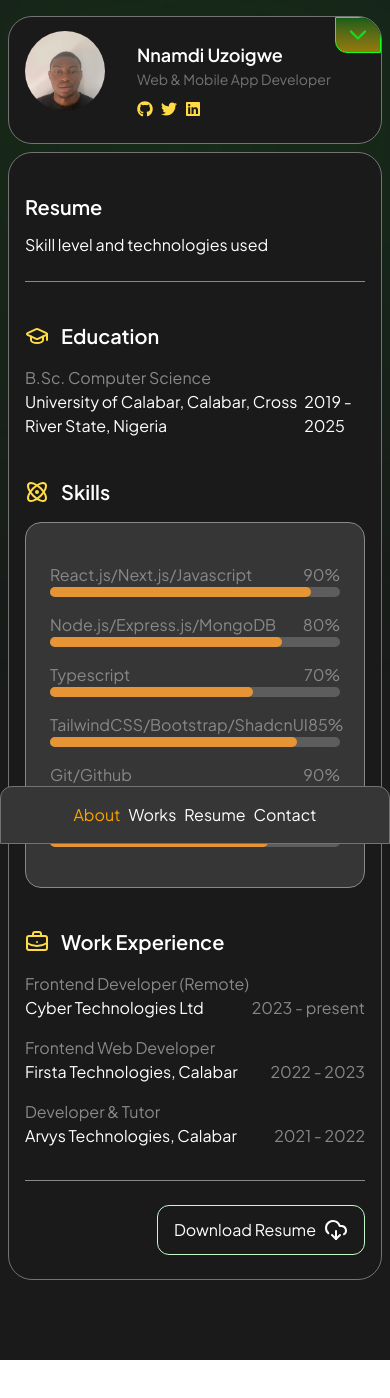
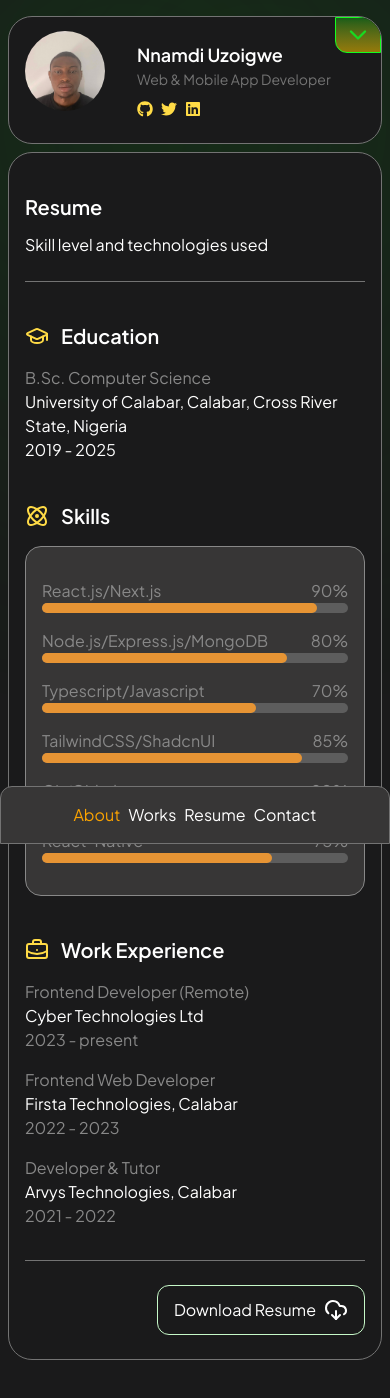
Before and after one commit to Nnamdi-Uzoigwe/Nnamdi-portfolio-site, a React (Vite) app in the folder portfolio-client/: page /resume in a window 390 px wide. Shown: the top 1398 px of the page. Before the commit the page ends 1360 px from the top, so only its background shows below. Built offline with nearby package versions, Linux system fonts and the light colour scheme.

Commit message:
resume and contact

```diff
--- a/portfolio-client/src/pages/Contact.tsx
+++ b/portfolio-client/src/pages/Contact.tsx
@@ -14,7 +14,7 @@ export default function Contact() {
         </h1>
       </div>
 
-      <form className="bg-[#373636] p-6 rounded-[20px]">
+      <form className="bg-[#373636] p-4 lg:p-6 rounded-[20px]">
         <div className="w-full">
             <p className="mb-1 font-semibold">Full name</p>
             <input
--- a/portfolio-client/src/pages/Resume.tsx
+++ b/portfolio-client/src/pages/Resume.tsx
@@ -5,7 +5,7 @@ export default function Resume() {
   const data = [
     {
       id: 1,
-      technologies: "React.js/Next.js/Javascript",
+      technologies: "React.js/Next.js",
       level: "90%",
     },
     {
@@ -15,12 +15,12 @@ export default function Resume() {
     },
     {
       id: 3,
-      technologies: "Typescript",
+      technologies: "Typescript/Javascript",
       level: "70%",
     },
     {
       id: 4,
-      technologies: "TailwindCSS/Bootstrap/ShadcnUI",
+      technologies: "TailwindCSS/ShadcnUI",
       level: "85%",
     },
     {
@@ -30,13 +30,13 @@ export default function Resume() {
     },
     {
       id: 6,
-      technologies: "React-Native/NativeWind",
+      technologies: "React-Native",
       level: "75%",
     },
   ];
   return (
     <div className="mt-10 z-40">
-      <header className="border-b-1 lg:border-b-0 pb-6 lg:pb-0 border-[#888888]">
+      <header className="border-b-1 lg:border-b-0 pb-6 lg:pb-0 border-[#737373]">
         <h2 className="text-xl lg:text-3xl font-semibold mb-3">Resume</h2>
         <p className="">Skill level and technologies used</p>
       </header>
@@ -47,7 +47,7 @@ export default function Resume() {
           <GraduationCap className="text-[#ffdb46]" />
           <h4 className="text-xl font-semibold">Education</h4>
         </div>
-        <div className="flex justify-between items-end">
+        <div className="flex flex-col lg:flex-row justify-between items-start lg:items-end">
           <div>
             <h5 className="text-[#888888]">B.Sc. Computer Science</h5>
             <p>University of Calabar, Calabar, Cross River State, Nigeria</p>
@@ -63,7 +63,7 @@ export default function Resume() {
           <Atom className="text-[#ffdb46]" />
           <h4 className="text-xl font-semibold">Skills</h4>
         </div>
-        <div className="bg-[#373636] border-1 border-[#888888] rounded-[16px] p-6">
+        <div className="bg-[#373636] border-1 border-[#888888] rounded-[16px] p-4 lg:p-6">
           {data.map((item) => (
             <Progress
               key={item.id}
@@ -75,13 +75,13 @@ export default function Resume() {
       </div>
 
       {/* Work Experience */}
-      <div className="mt-10 pb-8 border-b-1 border-[#888888]">
+      <div className="mt-10 pb-8 border-b-1 border-[#737373]">
         <div className="flex gap-3 items-center mb-4">
           <BriefcaseBusiness className="text-[#ffdb46]" />
           <h4 className="text-xl font-semibold">Work Experience</h4>
         </div>
 
-        <div className="flex justify-between items-end">
+        <div className="flex flex-col lg:flex-row justify-between items-start lg:items-end">
           <div>
             <h5 className="text-[#888888]">Frontend Developer (Remote)</h5>
             <p>Cyber Technologies Ltd</p>
@@ -90,7 +90,7 @@ export default function Resume() {
           <div className="text-[#888888]">2023 - present</div>
         </div>
 
-        <div className="mt-4 flex justify-between items-end">
+        <div className="mt-4 flex flex-col lg:flex-row justify-between items-start lg:items-end">
           <div>
             <h5 className="text-[#888888]">Frontend Web Developer </h5>
             <p>Firsta Technologies, Calabar</p>
@@ -99,7 +99,7 @@ export default function Resume() {
           <div className="text-[#888888]">2022 - 2023</div>
         </div>
 
-        <div className="mt-4 flex justify-between items-end">
+        <div className="mt-4 flex flex-col lg:flex-row justify-between items-start lg:items-end">
           <div>
             <h5 className="text-[#888888]">Developer & Tutor</h5>
             <p>Arvys Technologies, Calabar</p>
```
